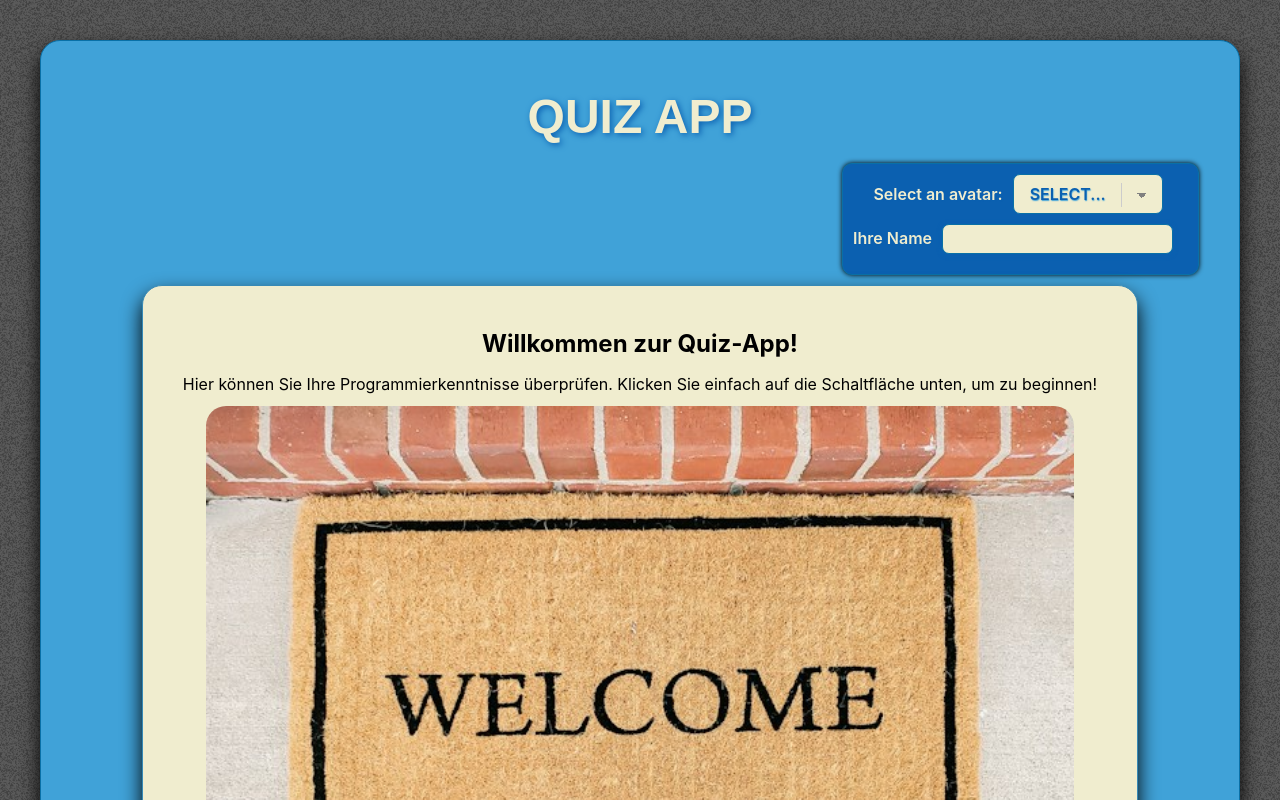
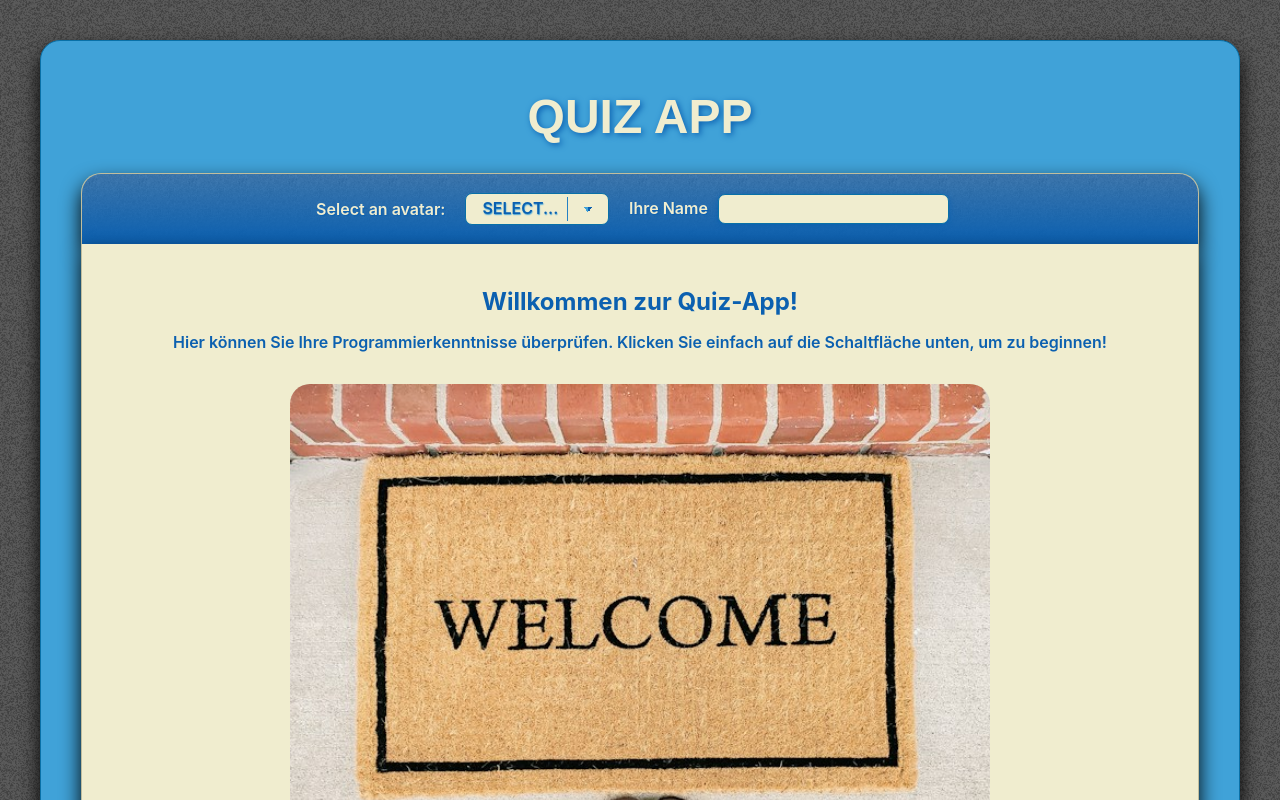
Before and after one commit to Tena99/quiz, a React (Vite) app: page / in a window 1280 px wide. Shown: the top 800 px of the page. Built offline with nearby package versions, Linux system fonts and the light colour scheme; a web font is replaced by a local one.

Commit message:
cosmetic + user profile rework + grid optimization

```diff
--- a/src/App.css
+++ b/src/App.css
@@ -23,18 +23,18 @@ h1 {
   margin: 40px;
   display: flex;
   flex-direction: column;
-  gap: 10px;
+  gap: 0px;
   justify-content: center;
   justify-items: center;
   align-items: center;
   align-content: center;
+  text-align: center;
   border: 1px solid var(--dark-border-color);
   border-radius: 20px;
   padding: 40px;
   background-color: var(--secondary-color);
   box-shadow: 0 10px 20px #000;
   transition: all 0.2s;
-  text-align: center;
 }
 @media screen and (min-width: 1200px) {
   .reset-small {
@@ -86,36 +86,48 @@ h1 {
   }
 }
 .user {
+  margin-top: 20px;
+  gap: 20px;
+  width: 100%;
   display: flex;
+  flex-wrap: wrap;
   flex-direction: row;
-  margin-right: 0;
-  margin-left: auto;
-  align-content: space-between;
-  justify-content: space-between;
+  align-content: center;
+  justify-content: center;
   justify-items: center;
   align-items: center;
-  border: 1px solid var(--dark-border-color);
-  border-radius: 10px;
+  border: 1px solid var(--light-border-color);
+  border-bottom: 0px;
+  border-radius: 20px 20px 0 0;
   padding: 10px 15px 10px 10px;
-  background-color: var(--primary-color);
-  box-shadow: var(--block-shadow-small);
+  background-image: linear-gradient(#0b60b0a9, #0b60b0), url(./assets/back.jpeg);
+  background-size: 50px;
+  box-shadow: var(--block-shadow);
   .userimage {
-    width: 40px;
-    width: 40px;
+    width: 72px;
+    width: 72px;
     border-radius: 7px;
     box-shadow: var(--block-shadow-small);
     background-color: var(--third-color);
     aspect-ratio: 1 / 1;
     padding: 2px;
+    justify-self: right;
+    align-self: center;
   }
   p {
     margin: 10px;
-    font-size: 1.5rem;
+    font-size: 1.8rem;
     color: var(--third-color);
     text-shadow: 1px 1px 2px var(--primary-color);
   }
 }
-
+.userprops {
+  display: flex;
+  gap: 20px;
+  justify-content: center;
+  align-items: center;
+  flex-wrap: wrap;
+}
 input {
   margin: 10px;
   padding: 5px;
@@ -142,10 +154,10 @@ select {
   border-radius: 7px;
   display: inline-block;
   font: inherit;
-  line-height: 1em;
-  padding: 0.7em 3.5em 0.7em 1em;
+  line-height: 1.2rem;
+  height: 2rem;
+  padding: 0.2rem 3.1rem 0.2rem 1rem;
   font-weight: 600;
-  margin: 0 0 0 10px;
   -webkit-box-sizing: border-box;
   -moz-box-sizing: border-box;
   box-sizing: border-box;
@@ -156,23 +168,31 @@ select {
 /* arrows */
 
 select.minimal {
-  background-image: linear-gradient(45deg, transparent 50%, gray 50%),
-    linear-gradient(135deg, gray 50%, transparent 50%),
-    linear-gradient(to right, #ccc, #ccc);
-  background-position: calc(100% - 20px) calc(1em + 2px),
-    calc(100% - 15px) calc(1em + 2px), calc(100% - 2.5em) 0.5em;
+  background-image: linear-gradient(
+      45deg,
+      transparent 50%,
+      var(--secondary-color) 50%
+    ),
+    linear-gradient(135deg, var(--primary-color) 50%, transparent 50%),
+    linear-gradient(to right, var(--secondary-color), var(--primary-color));
+  background-position: calc(100% - 20px) calc(0.8rem),
+    calc(100% - 15px) calc(0.8rem), calc(100% - 2.5em) 0.21em;
   background-size: 5px 5px, 5px 5px, 1px 1.5em;
   background-repeat: no-repeat;
 }
 
 select.minimal:focus {
-  background-image: linear-gradient(45deg, green 50%, transparent 50%),
-    linear-gradient(135deg, transparent 50%, green 50%),
-    linear-gradient(to right, #ccc, #ccc);
+  background-image: linear-gradient(
+      45deg,
+      var(--primary-color) 50%,
+      transparent 50%
+    ),
+    linear-gradient(135deg, transparent 50%, var(--secondary-color) 50%),
+    linear-gradient(to right, var(--primary-color), var(--secondary-color));
   background-position: calc(100% - 15px) 1em, calc(100% - 20px) 1em,
-    calc(100% - 2.5em) 0.5em;
+    calc(100% - 2.5em) 0.21em;
   background-size: 5px 5px, 5px 5px, 1px 1.5em;
   background-repeat: no-repeat;
-  border-color: green;
+  border-color: var(--primary-color);
   outline: 0;
 }
--- a/src/App.jsx
+++ b/src/App.jsx
@@ -99,7 +99,7 @@ function App() {
         <h1>Quiz app</h1>
         <div className="user">
           {currentPage === 1 ? (
-            <div>
+            <div className="userprops">
               <label> Select an avatar:</label>
               <select
                 className="minimal"
--- a/src/components/Ads.module.css
+++ b/src/components/Ads.module.css
@@ -7,8 +7,9 @@
 .page {
   margin: 0;
   width: 100%;
-  border: 1px solid var(--dark-border-color);
-  border-radius: 20px;
+  border: 1px solid var(--light-border-color);
+  border-top: none;
+  border-radius: 0 0 20px 20px;
   background-color: var(--primary-color);
   box-shadow: 0 10px 20px #000;
   padding-top: 40px;
@@ -77,6 +78,7 @@
   background-color: var(--primary-color);
   box-shadow: inset 0 0px 70px #000;
   width: 100%;
+  max-width: 700px;
   height: auto;
   animation-duration: 3s;
   animation-name: changeBackgroundColor;
@@ -136,6 +138,6 @@
   .page {
     margin: 0px;
     box-shadow: var(--block-shadow-small);
-    border-radius: 14px;
+    border-radius: 0 0 14px 14px;
   }
 }
--- a/src/components/Questions.jsx
+++ b/src/components/Questions.jsx
@@ -76,8 +76,7 @@ export default function Questions({
               : nextQuestion
           }
         >
-          Next question
-          <i className="fa-solid fa-chevron-right"></i>
+          <i className="fa-solid fa-forward" />
         </button>
       </div>
     </article>
--- a/src/components/Questions.module.css
+++ b/src/components/Questions.module.css
@@ -9,13 +9,11 @@
   display: flex;
   flex-direction: column;
   border: 1px solid var(--light-border-color);
-  border-radius: 20px;
+  border-radius: 0 0 20px 20px;
   padding: 40px;
   background-color: var(--third-color);
   transition: all 0.2s;
-  margin: 20px;
-  border-radius: 20px;
-  border: 1px solid var(--light-border-color);
+  margin: 0 20px 0 20px;
   box-shadow: 0 10px 20px #000;
   width: 100%;
   h3 {
@@ -80,22 +78,7 @@
       .wrong_answer {
         background-color: red;
       }
-      .a {
-        grid-area: a;
-        width: 100%;
-      }
-      .b {
-        grid-area: b;
-        width: 100%;
-      }
-      .c {
-        grid-area: c;
-        width: 100%;
-      }
-      .d {
-        grid-area: d;
-        width: 100%;
-      }
+
       li {
         justify-self: center;
         display: flex;
@@ -108,7 +91,7 @@
         font-weight: 300;
         box-shadow: 0 1px 2px #000;
         transition: all 0.2s;
-        max-width: 300px;
+        width: 100%;
         padding: 10px;
 
         strong {
@@ -135,6 +118,7 @@
     margin-top: 40px;
     display: flex;
     align-items: center;
+    font-size: 3rem;
 
     button {
       background-color: transparent;
@@ -149,7 +133,7 @@
       }
 
       &:hover {
-        color: var(--secondary-color);
+        color: var(--third-color);
         text-shadow: #000 0 0 2px, var(--primary-color) 0 0 3px,
           var(--secondary-color) 0 0 30px, var(--secondary-color) 0 0 20px,
           var(--secondary-color) 0 0 10px;
@@ -167,29 +151,22 @@
 
 @media screen and (min-width: 1200px) {
   .qlist {
-    grid-template-rows: 1fr;
     grid-template-columns: 1fr 1fr 1fr 1fr;
-    grid-template-areas: "a b c d";
+
     width: 100%;
   }
 }
 @media screen and (min-width: 992px) and (max-width: 1199px) {
   .qlist {
-    grid-template-rows: 1fr 1fr;
     grid-template-columns: 1fr 1fr;
-    grid-template-areas:
-      "a b"
-      "c d";
+
     width: 100%;
   }
 }
 @media screen and (min-width: 768px) and (max-width: 991px) {
   .qlist {
-    grid-template-rows: 1fr 1fr;
     grid-template-columns: 1fr 1fr;
-    grid-template-areas:
-      "a b"
-      "c d";
+
     width: 100%;
   }
 }
@@ -199,11 +176,8 @@
     margin: 0;
   }
   .qlist {
-    grid-template-rows: 1fr 1fr;
-    grid-template-columns: 1fr 1fr;
-    grid-template-areas:
-      "a b"
-      "c d";
+    grid-template-columns: 1fr;
+
     width: 100%;
   }
 }
@@ -216,13 +190,9 @@
   }
   .qlist {
     display: grid;
-    grid-template-rows: 1fr 1fr 1fr 1fr;
-    grid-template-columns: 1fr 1fr;
-    grid-template-areas:
-      "a a"
-      "b b"
-      "c c"
-      "d d";
+
+    grid-template-columns: 1fr;
+
     gap: 0px;
     width: 100%;
   }
--- a/src/components/Results.module.css
+++ b/src/components/Results.module.css
@@ -16,8 +16,7 @@
   padding: 40px;
   background-color: var(--third-color);
   transition: all 0.2s;
-  margin: 20px;
-  border-radius: 20px;
+  border-radius: 0 0 20px 20px;
   border: 1px solid var(--light-border-color);
   box-shadow: 0 10px 20px #000;
   animation: animate 3s linear infinite;
@@ -45,9 +44,11 @@
 @keyframes counter {
   from {
     scale: 0.9;
+    box-shadow: #000 0 0 0;
   }
   to {
     scale: 1.1;
+    box-shadow: 0 10px 60px #000;
   }
 }
 
@@ -127,7 +128,7 @@
     gap: 0;
     padding: 10px 10px 10px 10px;
     box-shadow: var(--block-shadow-small);
-    border-radius: 14px;
+    border-radius: 0 0 14px 14px;
     .text {
       font-size: 2em;
       margin: 10px 0 20px 0;
--- a/src/components/WelcomePage.jsx
+++ b/src/components/WelcomePage.jsx
@@ -4,7 +4,6 @@ import welcomeImage from "../assets/welcome.jpg";
 
 function WelcomePage({ goToNextPage }) {
   return (
-    <div>
     <div className={styles.container}>
       <h2>Willkommen zur Quiz-App!</h2>
       <p>
@@ -21,7 +20,6 @@ function WelcomePage({ goToNextPage }) {
         START
       </button>
     </div>
-    </div>
   );
 }
 
--- a/src/components/WelcomePage.module.css
+++ b/src/components/WelcomePage.module.css
@@ -12,18 +12,22 @@
   justify-content: center;
   justify-items: center;
   align-items: center;
-  align-content: center;
-  border: 1px solid #3689b6;
-  border-radius: 20px;
+  border: 1px solid var(--light-border-color);
+  border-top: 0px;
+  border-radius: 0 0 20px 20px;
   padding: 40px;
   box-shadow: 0 10px 20px #000;
   transition: all 0.2s;
   width: 100%;
+  color: var(--primary-color);
+  font-weight: 600;
 }
 
 .welcomeImage {
+  margin-top: 20px;
   border-radius: 20px;
-  width: 95%;
+  width: 100%;
+  max-width: 700px;
   height: auto;
 }
 
@@ -107,16 +111,29 @@
 }
 
 @media screen and (min-width: 1200px) {
+  .container {
+    width: 100%;
+  }
 }
 @media screen and (min-width: 992px) and (max-width: 1199px) {
+  .container {
+    width: 100%;
+  }
 }
 @media screen and (min-width: 768px) and (max-width: 991px) {
+  .container {
+    width: 100%;
+  }
 }
 
 @media screen and (min-width: 576px) and (max-width: 767px) {
+  .container {
+    width: 100%;
+  }
 }
 @media screen and (max-width: 575px) {
   .container {
+    width: 100%;
     box-shadow: var(--block-shadow-small);
   }
 }
```
Lines whose indentation alone changed are shown as unchanged.
